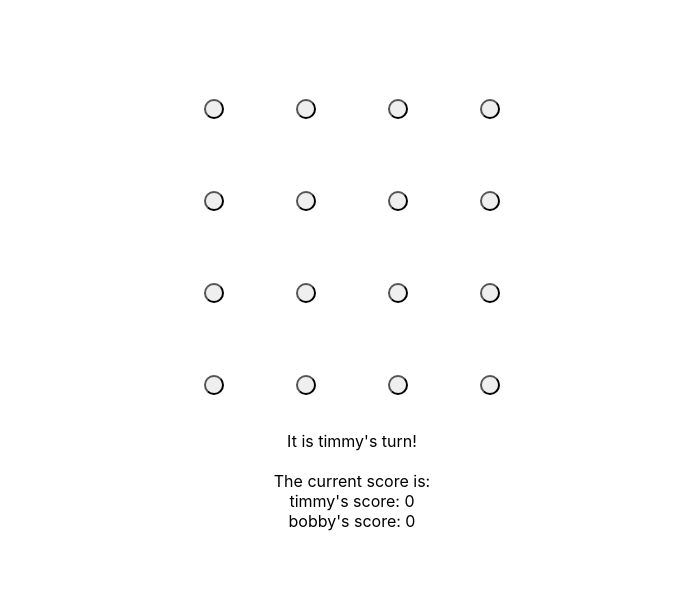
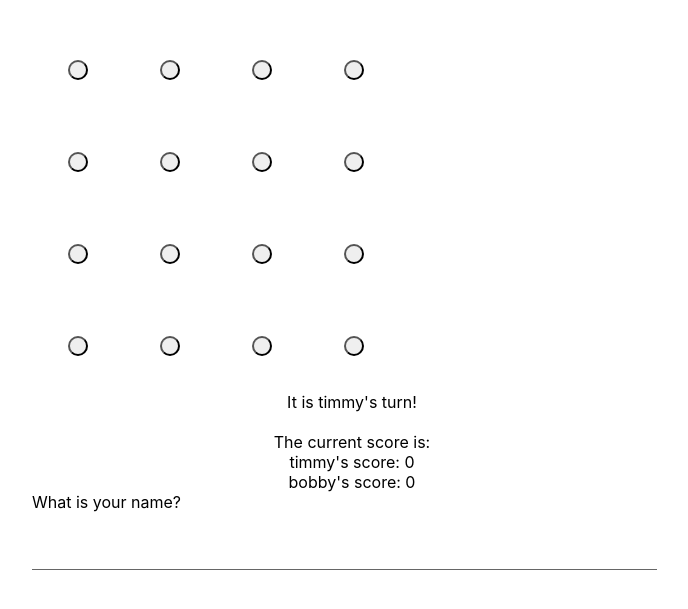
Before and after one commit to aetherprods/La-Pipoette, a Next.js app: page / in a window 1280 px wide. Shown: the part 103-712 px from the top of the page, without its empty margins (288-976 px from the left). Built offline with nearby package versions, Linux system fonts and the light colour scheme.

Commit message:
chat box // pusher test

```diff
--- /dev/null
+++ b/components/Chat.js
@@ -0,0 +1,90 @@
+import React from 'react';
+import axios from 'axios';
+import Pusher from 'pusher-js';
+import ChatMessage from './ChatMessage';
+
+class Chat extends React.Component {
+    constructor(props) {
+        super(props);
+        this.state = { chats: [] };
+    }
+    componentDidMount() {
+        this.pusher = new Pusher (process.env.PUSHER_APP_KEY, {
+            cluster: process.env.PUSHER_APP_CLUSTER,
+            forceTLS: true
+        });
+
+        this.channel = this.pusher.subscribe('chat-room');
+
+        this.channel.bind('new-message', ({ chat = null }) => {
+            const { chats } = this.state;
+            chat && chats.push(chat);
+            this.setState({ chats });
+        });
+
+        this.pusher.connection.bind('connected', () => {
+            axios.post('/messages')
+                .then(response => {
+                    const chats = response.data.messages;
+                    this.setState({ chats });
+                });
+        });
+    }
+    componentWillUnmount() {
+        this.pusher.disconnect();
+    }
+    handleKeyUp = evt => {
+        const value = evt.target.value;
+
+        if (evt.keyCode === 13 && !evt.shiftKey) {
+          const { activeUser: user } = this.props;
+          const chat = { user, message: value, timestamp: +new Date };
+
+          evt.target.value = '';
+          axios.post('/message', chat);
+        }
+      }
+
+    render() {
+    return (this.props.activeUser && <div>
+
+        <div className="border-bottom border-gray w-100 d-flex align-items-center bg-white" style={{ height: 90 }}>
+            <h2 className="text-dark mb-0 mx-4 px-2">{this.props.activeUser}</h2>
+        </div>
+        <div className="px-4 pb-4 w-100 d-flex flex-row flex-wrap align-items-start align-content-start position-relative" style={{ height: 'calc(100% - 180px)', overflowY: 'scroll' }}>
+        {this.state.chats.map((chat, index) => {
+
+            const previous = Math.max(0, index - 1);
+            const previousChat = this.state.chats[previous];
+            const position = chat.user === this.props.activeUser ? "right" : "left";
+
+            const isFirst = previous === index;
+            const inSequence = chat.user === previousChat.user;
+            const hasDelay = Math.ceil((chat.timestamp - previousChat.timestamp) / (1000 * 60)) > 1;
+
+
+            return (
+                <div key={index}>
+
+                { (isFirst || !inSequence || hasDelay) && (
+                    <div className={`d-block w-100 font-weight-bold text-dark mt-4 pb-1 px-1 text-${position}`} style={{ fontSize: '0.9rem' }}>
+                        <span>{chat.user || 'Anonymous'}</span>
+                    </div>
+                ) }
+
+                <ChatMessage message={chat.message} position={position} />
+
+                </div>
+            );
+
+        })}
+        </div>
+        <div className="border-top border-gray w-100 px-4 d-flex align-items-center bg-light" style={{ minHeight: 90 }}>
+            <textarea className="form-control px-3 py-2" onKeyUp={this.handleKeyUp} placeholder="Enter a chat message" style={{ resize: 'none' }}></textarea>
+        </div>
+
+    </div> )
+    }
+}
+
+export default Chat;
--- /dev/null
+++ b/components/ChatMessage.js
@@ -0,0 +1,32 @@
+import React from 'react';
+
+class ChatMessage extends React.Component {
+    render() {
+        const { position = 'left', message } = this.props;
+        const isRight = position.toLowerCase() === 'right';
+
+        const align = isRight ? 'text-right' : 'text-left';
+        const justify = isRight ? 'justify-content-end' : 'justify-content-start';
+
+        const messageBoxStyles = {
+            maxWidth: '70%',
+            flexGrow: 0
+        };
+
+        const messageStyles = {
+        fontWeight: 500,
+        lineHeight: 1.4,
+        whiteSpace: 'pre-wrap'
+        };
+
+        return (<div className={`w-100 my-1 d-flex ${justify}`}>
+          <div className="bg-light rounded border border-gray p-2" style={messageBoxStyles}>
+            <span className={`d-block text-secondary ${align}`} style={messageStyles}>
+              {message}
+            </span>
+          </div>
+        </div>);
+    }
+}
+
+export default ChatMessage;
--- a/Game.js
+++ b/components/Game.js
@@ -1,4 +1,5 @@
 import LineTo from 'react-lineto';
+import Chat from "../components/Chat.js";
 
 class Game extends React.Component {
     render () { return (
@@ -7,11 +8,12 @@ class Game extends React.Component {
 }
 class GameInstance extends React.Component {
     constructor(props) {
+        super(props);
+
         let x = props.boardSize[0]['x'],
             y = props.boardSize[1]['y'],
             connectionsArraySize = ((x-1)*y)+((y-1)*x);
 
-        super(props);
         this.state = {
             currentPlayer: this.props.players[0],
             firstConnector: 0,
@@ -149,7 +151,6 @@ class GameInstance extends React.Component {
 
         return;
     }
-
     checkEndGame(){
         let squaresArray = this.state.squaresArray.slice();
         let x = this.props.boardSize[0]['x'];
@@ -160,7 +161,6 @@ class GameInstance extends React.Component {
         }
         return;
     }
-
     connectTwo(a, b) {
         let testArray = [a, b],
             legalcombos = this.state.legalCombos;
@@ -294,9 +294,80 @@ class Board extends React.Component {
                 It is {this.props.currentPlayer['username']}'s turn!<br></br><br></br>
                 The current score is: {this.calculateScore()}
             </div>
+            <div className="chat-box">
+                <ChatBox />
+
+
+            </div>
         </div>
     );}
 }
+
+class ChatBox extends React.Component {
+    constructor (props) {
+        super(props);
+        this.state = { user: null }
+    }
+
+    handleKeyUp = evt => {
+        if (evt.keyCode === 13) {
+          const user =  evt.target.value;
+          this.setState({ user });
+        }
+      }
+
+    render() {
+        const { user } = this.state;
+
+        const nameInputStyles = {
+          background: 'transparent',
+          color: '#999',
+          border: 0,
+          borderBottom: '1px solid #666',
+          borderRadius: 0,
+          fontSize: '3rem',
+          fontWeight: 500,
+          boxShadow: 'none !important'
+        };
+
+        return (
+          <div>
+
+            <main className="container-fluid position-absolute h-100 bg-dark">
+
+              <div className="row position-absolute w-100 h-100">
+
+                <section className="col-md-8 d-flex flex-row flex-wrap align-items-center align-content-center px-5">
+                  <div className="px-5 mx-5">
+
+                    <span className="d-block w-100 h1 text-light" style={{marginTop: -50}}>
+                      {
+                        user
+                          ? (<span>
+                              <span style={{color: '#999'}}>Hello!</span> {user}
+                            </span>)
+                          : `What is your name?`
+                      }
+                    </span>
+
+                    { !user && <input type="text" className="form-control mt-3 px-3 py-2" onKeyUp={this.handleKeyUp} autoComplete="off" style={nameInputStyles} /> }
+
+                  </div>
+                </section>
+
+                <section className="col-md-4 position-relative d-flex flex-wrap h-100 align-items-start align-content-between bg-white px-0">
+                    { user && <Chat activeUser={user} /> }
+                </section>
+
+              </div>
+
+            </main>
+
+          </div>
+        );
+    }
+}
+
 class SquareConnections extends React.Component {
     renderSquares() {
         let tempArray = [];
--- a/pages/index.js
+++ b/pages/index.js
@@ -1,5 +1,5 @@
 import "../pages/style.css";
-import Game from "../Game.js";
+import Game from "../components/Game.js";
 
 const Index = () => (
     <div>
```
Also changed, not shown: server.js (+16 -1 lines), .scratchpad.js (added), 1 other file (tests, documents, lock files or other folders).
